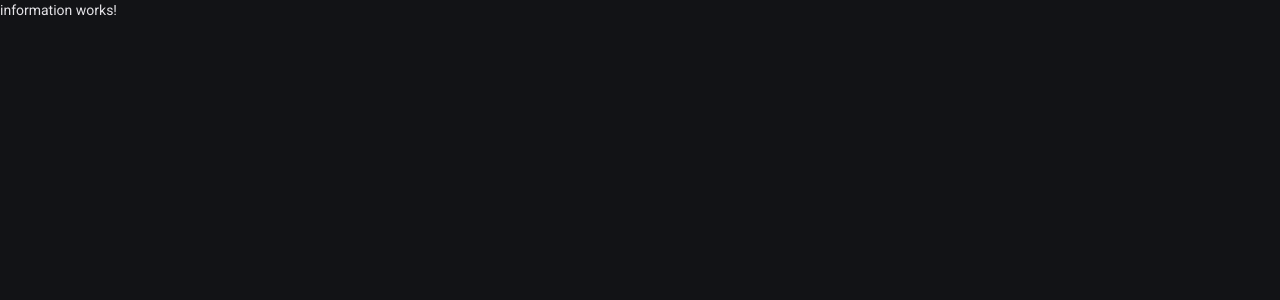
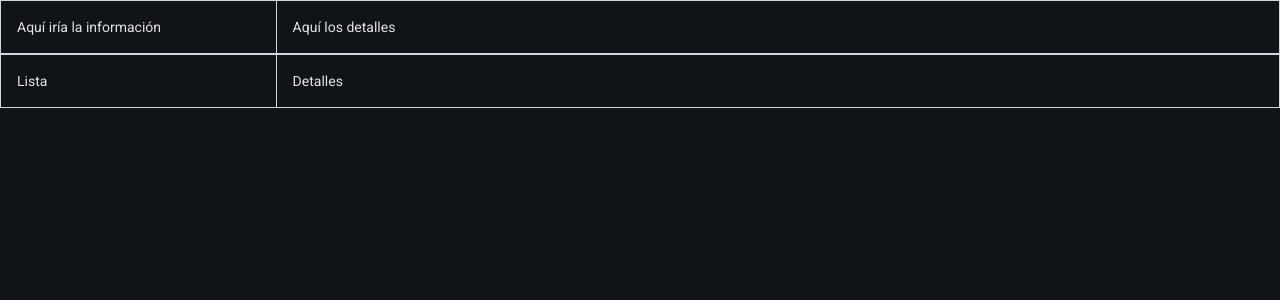
Before and after one commit to Jesus-Kramsky/Jesus-Kramsky, an Angular app: page / in a window 1280 px wide. Both pictures are taken after a click on the button "Información". Shown: the top 300 px of the page. Built offline with nearby package versions, Linux system fonts and the light colour scheme.

Commit message:
Information structure

```diff
--- a/src/app/components/information/information.html
+++ b/src/app/components/information/information.html
@@ -1 +1,11 @@
-<p>information works!</p>
+<div class="flex flex-col">
+  <div class="flex flex-row border border-gray-300 overflow-hidden">
+    <div class="flex-1 border-r border-gray-300 p-4">Aquí iría la información</div>
+    <div class="flex-4 p-4">Aquí los detalles</div>
+  </div>
+
+  <div class="flex flex-row border border-gray-300 overflow-hidden">
+    <div class="flex-1 border-r border-gray-300 p-4">Lista</div>
+    <div class="flex-4 p-4">Detalles</div>
+  </div>
+</div>
```
